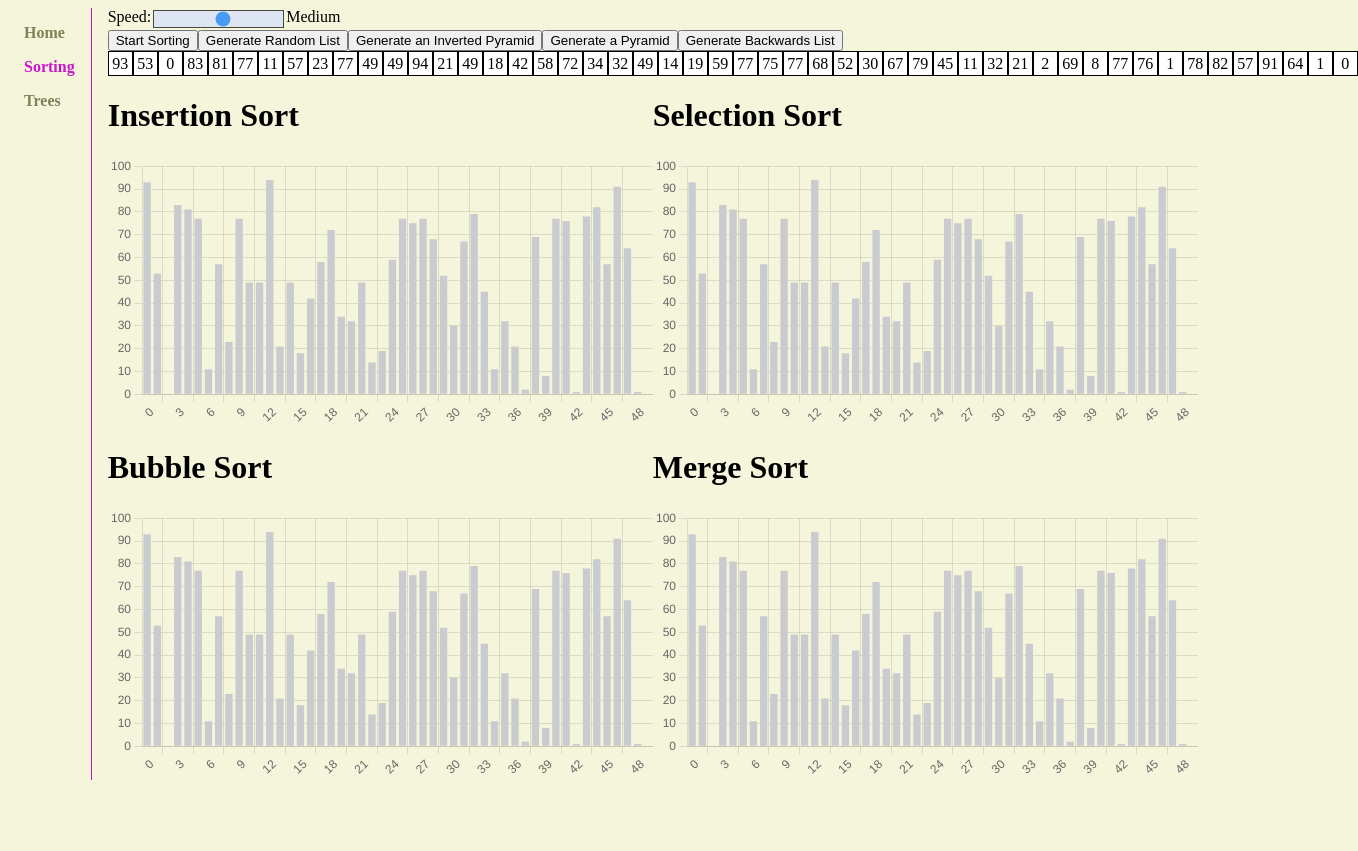
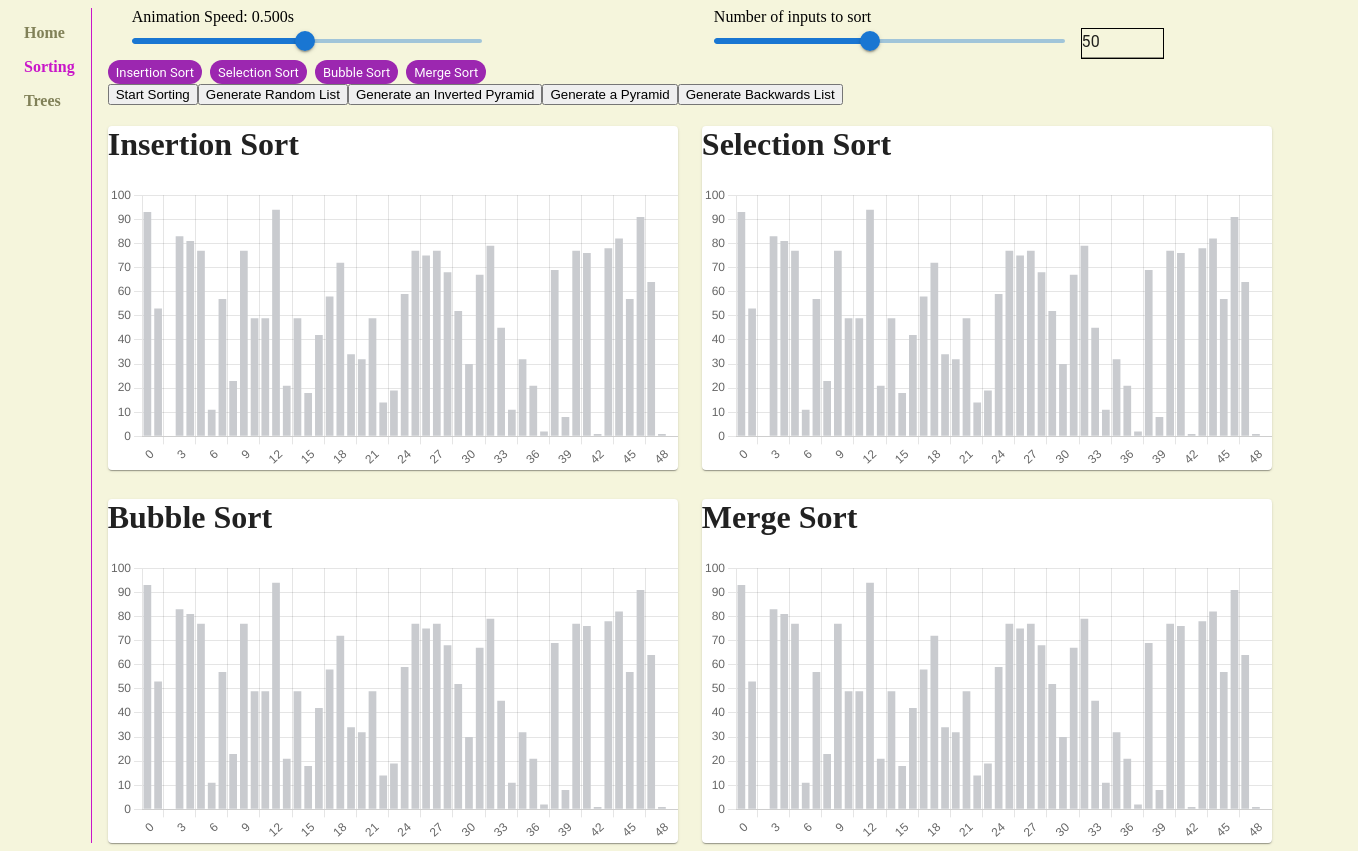
Before and after one commit to danielforkner/algovisualizer, a React (Create React App) app: page /sorting in a window 1280 px wide. Shown: the whole page, 1358 px wide, since content can reach past the window. Before the commit the page ends 800 px from the top, so only its background shows below. Built offline with nearby package versions, Linux system fonts and the light colour scheme.

Commit message:
material UI updates

```diff
--- a/package.json
+++ b/package.json
@@ -3,6 +3,9 @@
   "version": "0.1.0",
   "private": true,
   "dependencies": {
+    "@emotion/react": "^11.10.4",
+    "@emotion/styled": "^11.10.4",
+    "@mui/material": "^5.10.4",
     "@observablehq/plot": "^0.5.2",
     "@reduxjs/toolkit": "^1.8.5",
     "chart.js": "^3.9.1",
--- a/src/features/sorting/SortMain.jsx
+++ b/src/features/sorting/SortMain.jsx
@@ -6,19 +6,41 @@ import BubbleSort from './BubbleSort';
 import SelectionSort from './SelectionSort';
 import MergeSort from './MergeSort';
 import { useDispatch, useSelector } from 'react-redux';
-import { refreshGrid, setSorting, toggleSorting } from './sortingSlice';
+import {
+  refreshGrid,
+  setSize,
+  setSorting,
+  toggleSorting,
+} from './sortingSlice';
 import './styles/sortStyles.css';
+import {
+  Chip,
+  Paper,
+  Stack,
+  Slider,
+  Box,
+  Input,
+  Container,
+} from '@mui/material';
+import Grid from '@mui/material/Unstable_Grid2';
 
 const SortMain = () => {
   Chart.register(...registerables);
+  const [active, setActive] = useState([
+    'insertion',
+    'selection',
+    'bubble',
+    'merge',
+  ]);
   const grid = useSelector((state) => state.sorting.grid);
   const sorting = useSelector((state) => state.sorting.sorting);
+  const size = useSelector((state) => state.sorting.size);
   const dispatch = useDispatch();
   const [speed, setSpeed] = useState(500);
 
   const refresh = () => {
     let arr = [];
-    for (let i = 0; i < 50; i++) {
+    for (let i = 0; i < size; i++) {
       arr.push(Math.floor(Math.random() * 100));
     }
     dispatch(refreshGrid(arr));
@@ -26,17 +48,16 @@ const SortMain = () => {
 
   const refreshBackwards = () => {
     let arr = [];
-    for (let i = 0; i < 50; i++) {
+    for (let i = 0; i < size; i++) {
       arr.unshift(i);
     }
-    console.log('new grid: ', arr);
     dispatch(refreshGrid(arr));
   };
 
   const refreshAlternate = () => {
     let arr = [];
     let count = 0;
-    for (let i = 0; i < 50; i++) {
+    for (let i = 0; i < size; i++) {
       if (count % 2 === 0) {
         arr.unshift(i);
       } else {
@@ -50,7 +71,7 @@ const SortMain = () => {
   const refreshPyramid = () => {
     let arr = [];
     let count = 0;
-    for (let i = 50; i > 0; i--) {
+    for (let i = size; i > 0; i--) {
       if (count % 2 === 0) {
         arr.unshift(i);
       } else {
@@ -67,27 +88,132 @@ const SortMain = () => {
     dispatch(toggleSorting());
   };
 
+  const handleSpeedSlider = (event, newValue) => {
+    setSpeed(newValue);
+  };
+  const handleSizeSlider = (event, newValue) => {
+    dispatch(setSize(newValue));
+  };
+
+  const handleSizeInput = (event) => {
+    dispatch(
+      setSize(event.target.value === '' ? '' : Number(event.target.value))
+    );
+  };
+
+  const handleBlur = () => {
+    if (size < 0) {
+      dispatch(setSize(0));
+    } else if (size > 100) {
+      dispatch(setSize(100));
+    }
+  };
+
   return (
     <div>
       <div className="container">
-        <div>Speed: </div>
-        <input
-          type="range"
-          min="75"
-          max="1000"
-          style={{ direction: 'rtl' }}
+        <Container>
+          <div>{`Animation Speed: ${(speed / 1000).toFixed(3)}s`}</div>
+          <Grid container alignItems="center" spacing={2}>
+            <Grid xs={8}>
+              <Slider
                 value={speed}
-          className="speedSlider"
-          onChange={(e) => setSpeed(e.target.value)}
+                onChange={handleSpeedSlider}
+                min={10}
+                max={1000}
               />
-        <div>{speed > 650 ? 'Slow' : speed > 400 ? 'Medium' : 'Fast'}</div>
+            </Grid>
+          </Grid>
+        </Container>
+        <Container>
+          <div>Number of inputs to sort</div>
+          <Grid container alignItems="center" spacing={2}>
+            <Grid xs={8}>
+              <Slider
+                value={size}
+                onChange={handleSizeSlider}
+                min={10}
+                max={100}
+              />
+            </Grid>
+            <Grid xs={4}>
+              <Input
+                style={{ border: '1px solid black' }}
+                value={size}
+                size="small"
+                onChange={handleSizeInput}
+                onBlur={handleBlur}
+                inputProps={{
+                  min: 10,
+                  max: 100,
+                  step: 10,
+                  type: 'number',
+                }}
+              />
+            </Grid>
+          </Grid>
+        </Container>
       </div>
+      <Stack direction="row" spacing={1}>
+        <Chip
+          onClick={() => {
+            if (active.indexOf('insertion') >= 0) {
+              setActive([...active].filter((elem) => elem != 'insertion'));
+            } else {
+              setActive([...active, 'insertion']);
+            }
+          }}
+          variant={active.indexOf('insertion') >= 0 ? '' : 'outlined'}
+          label="Insertion Sort"
+          color="secondary"
+          size="small"
+        />
+        <Chip
+          onClick={() => {
+            if (active.indexOf('selection') >= 0) {
+              setActive([...active].filter((elem) => elem != 'selection'));
+            } else {
+              setActive([...active, 'selection']);
+            }
+          }}
+          variant={active.indexOf('selection') >= 0 ? '' : 'outlined'}
+          label="Selection Sort"
+          color="secondary"
+          size="small"
+        />
+        <Chip
+          onClick={() => {
+            if (active.indexOf('bubble') >= 0) {
+              setActive([...active].filter((elem) => elem != 'bubble'));
+            } else {
+              setActive([...active, 'bubble']);
+            }
+          }}
+          variant={active.indexOf('bubble') >= 0 ? '' : 'outlined'}
+          label="Bubble Sort"
+          color="secondary"
+          size="small"
+        />
+        <Chip
+          onClick={() => {
+            if (active.indexOf('merge') >= 0) {
+              setActive([...active].filter((elem) => elem != 'merge'));
+            } else {
+              setActive([...active, 'merge']);
+            }
+          }}
+          variant={active.indexOf('merge') >= 0 ? '' : 'outlined'}
+          label="Merge Sort"
+          color="secondary"
+          size="small"
+        />
+      </Stack>
       <button onClick={handleSort}>Start Sorting</button>
       <button onClick={refresh}>Generate Random List</button>
       <button onClick={refreshAlternate}>Generate an Inverted Pyramid</button>
       <button onClick={refreshPyramid}>Generate a Pyramid</button>
       <button onClick={refreshBackwards}>Generate Backwards List</button>
-      <div className="grid-container">
+      {/* <div className="grid-container">
         {grid.map((elem, idx) => {
           return (
             <div
@@ -99,13 +225,49 @@ const SortMain = () => {
             </div>
           );
         })}
-      </div>
-      <div id="grid-display">
+      </div> */}
+      <Grid container rowSpacing={1} columnSpacing={3}>
+        {active.length
+          ? active.map((str) => {
+              switch (str) {
+                case 'insertion':
+                  return (
+                    <Grid xs={8} md={6}>
+                      <Paper>
                         <InsertionSort Chart={Chart} speed={speed} />
+                      </Paper>
+                    </Grid>
+                  );
+                case 'selection':
+                  return (
+                    <Grid xs={8} md={6}>
+                      <Paper>
                         <SelectionSort Chart={Chart} speed={speed} />
+                      </Paper>
+                    </Grid>
+                  );
+                case 'bubble':
+                  return (
+                    <Grid xs={8} md={6}>
+                      <Paper>
                         <BubbleSort Chart={Chart} speed={speed} />
+                      </Paper>
+                    </Grid>
+                  );
+                case 'merge':
+                  return (
+                    <Grid xs={8} md={6}>
+                      <Paper>
                         <MergeSort Chart={Chart} speed={speed} />
-      </div>
+                      </Paper>
+                    </Grid>
+                  );
+                default:
+                  return null;
+              }
+            })
+          : null}
+      </Grid>
     </div>
   );
 };
--- a/src/features/sorting/sortingSlice.js
+++ b/src/features/sorting/sortingSlice.js
@@ -8,6 +8,7 @@ for (let i = 0; i < 50; i++) {
 const initialState = {
   grid,
   sorting: false,
+  size: 50,
 };
 
 export const sortingSlice = createSlice({
@@ -23,9 +24,13 @@ export const sortingSlice = createSlice({
     setSorting: (state, action) => {
       state.sorting = action.payload;
     },
+    setSize: (state, action) => {
+      state.size = action.payload;
+    },
   },
 });
 
-export const { refreshGrid, toggleSorting, setSorting } = sortingSlice.actions;
+export const { refreshGrid, toggleSorting, setSorting, setSize } =
+  sortingSlice.actions;
 
 export default sortingSlice.reducer;
--- a/src/features/sorting/styles/sortStyles.css
+++ b/src/features/sorting/styles/sortStyles.css
@@ -1,5 +1,5 @@
 #grid-display {
     display: grid;
     grid-template-columns: 1fr 1fr;
-    margin-right: 10rem;
+    /* margin-right: 10rem; */
 }
--- a/src/features/trees/BinaryTree.jsx
+++ b/src/features/trees/BinaryTree.jsx
@@ -45,7 +45,7 @@ export default function BinaryTree() {
       this.rootRadius = 20; // starting node size on canvas
     }
     async depthFirstSearch(node, target) {}
-    async breadthFirstSearch() {}
+    async breadthFirstSearch(node, target) {}
     async insertRoot(value) {
       this.root = new Node({
         value,
```
Also changed, not shown: 1 other file (tests, documents, lock files or other folders). Lines whose indentation alone changed are shown as unchanged.
